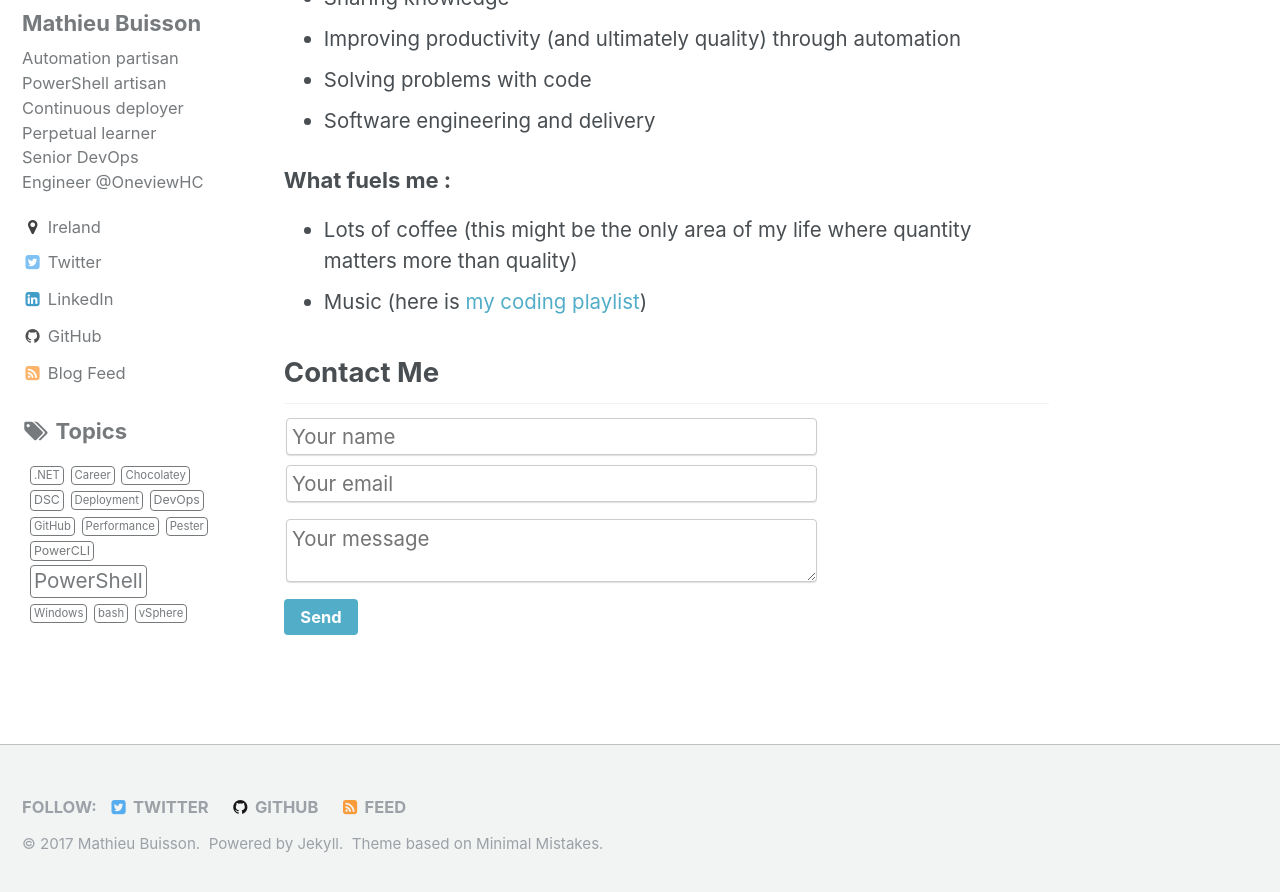
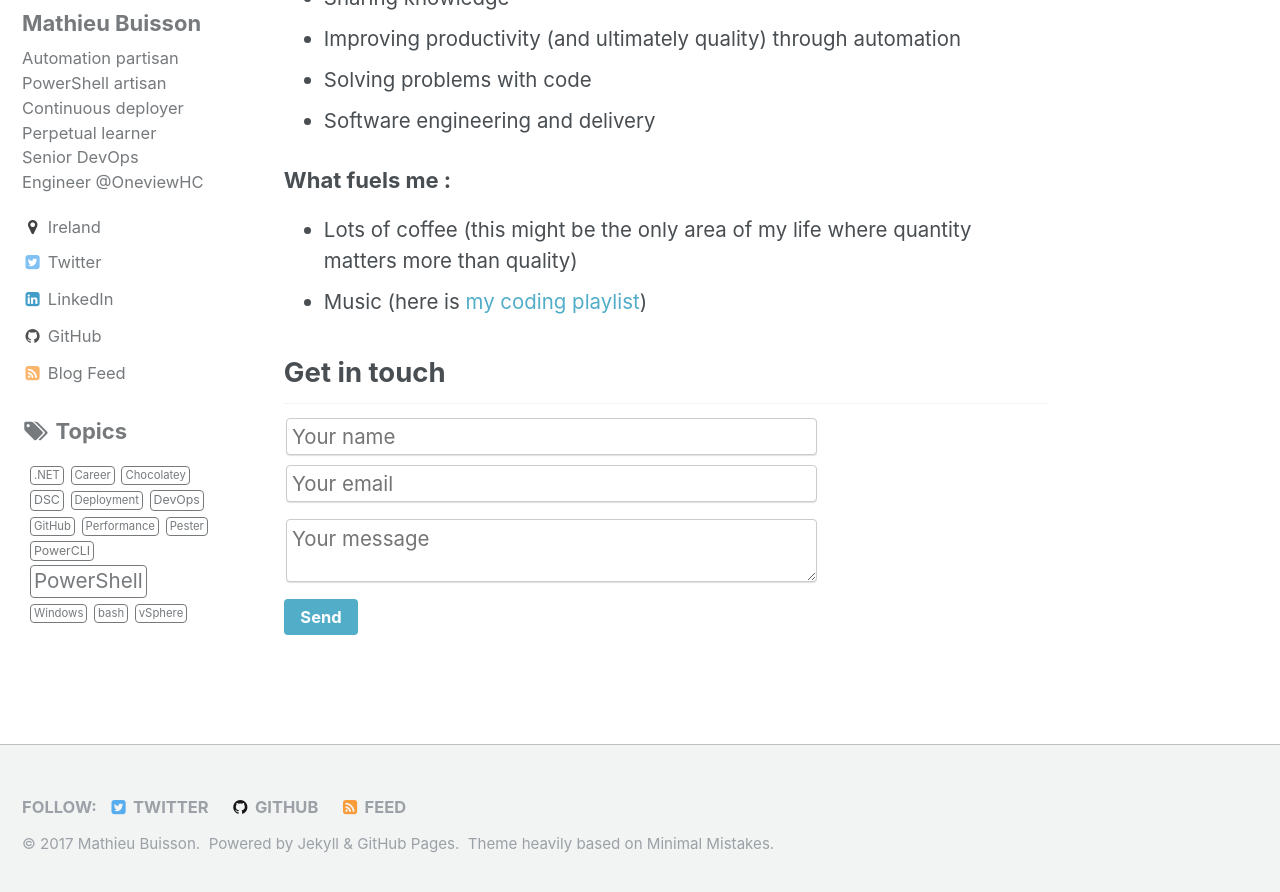
Before and after one commit to MathieuBuisson/MathieuBuisson.github.io, a Jekyll site: the page built from _pages/about.md, in a window 1280 px wide and 900 px high, scrolled down 1130 px. Shown: the top 892 px of the window. Built offline with Jekyll 4.4.1, drawn with Linux system fonts in a browser that asks for light colours.

Commit message:
Add acknowledgement for GitHub Pages in footer

```diff
--- a/_includes/footer.html
+++ b/_includes/footer.html
@@ -22,4 +22,4 @@
   </ul>
 </div>
 
-<div class="page__footer-copyright">&copy; {{ site.time | date: '%Y' }} {{ site.name | default: site.title }}. &nbsp;{{ site.data.ui-text[site.locale].powered_by | default: "Powered by" }} <a href="http://jekyllrb.com" rel="nofollow">Jekyll</a>. &nbsp;Theme based on <a href="https://mademistakes.com/work/minimal-mistakes-jekyll-theme/" rel="nofollow">Minimal Mistakes</a>.</div>
+<div class="page__footer-copyright">&copy; {{ site.time | date: '%Y' }} {{ site.name | default: site.title }}. &nbsp;{{ site.data.ui-text[site.locale].powered_by | default: "Powered by" }} <a href="http://jekyllrb.com" rel="nofollow">Jekyll</a> &amp; <a href="https://pages.github.com" rel="nofollow">GitHub Pages</a>. &nbsp;Theme heavily based on <a href="https://mademistakes.com/work/minimal-mistakes-jekyll-theme/" rel="nofollow">Minimal Mistakes</a>.</div>
--- a/_pages/about.md
+++ b/_pages/about.md
@@ -34,7 +34,7 @@ I’m a Senior DevOps Engineer at [Oneview Healthcare](http://www.oneviewhealthc
   - Lots of coffee (this might be the only area of my life where quantity matters more than quality)
   - Music (here is [my coding playlist](https://open.spotify.com/user/mathieubuisson/playlist/4YxhSI2Cpwej2CEU3YxoD5))
 
-## Contact Me
+## Get in touch
 
 <form action="https://formspree.io/theshellnut@outlook.com" method="POST" style="width: 70%">
   <fieldset>
```
